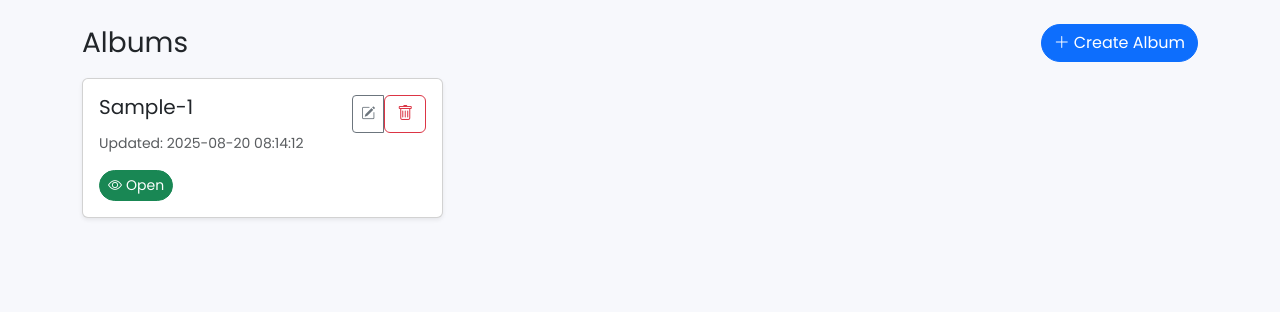
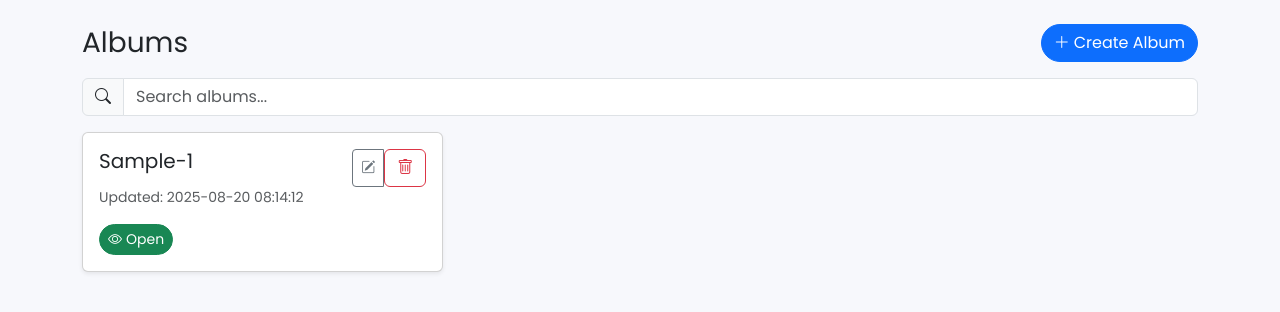
Before and after one commit to senthu1810/photo-gallery-app, a PHP site: page /dashboard.php in a window 1280 px wide. Shown: the part 56-368 px from the top of the page. Run offline with PHP 8.4, Linux system fonts and the light colour scheme; a user stored in the database is signed in; data comes from the database, SQL or seed files in the repository.

Commit message:
Update dashboard.php

```diff
--- a/dashboard.php
+++ b/dashboard.php
@@ -153,8 +153,14 @@ $stmt->close();
     </button>
   </div>
 
+  <!-- Search Bar -->
+<div class="input-group mb-3">
+  <span class="input-group-text"><i class="bi bi-search"></i></span>
+  <input type="text" id="albumSearch" class="form-control" placeholder="Search albums...">
+</div>
+
   <!-- Albums grid -->
-  <div class="row g-3">
+  <div class="row g-3" id="albumsContainer">
     <?php if (empty($albums)): ?>
       <div class="col-12">
         <div class="text-center text-muted py-5">
@@ -257,5 +263,18 @@ $stmt->close();
     location.reload(); // simple reset
   }
 </script>
+
+<script>
+document.getElementById('albumSearch').addEventListener('keyup', function() {
+  const query = this.value;
+  fetch('search_albums.php?q=' + encodeURIComponent(query))
+    .then(res => res.text())
+    .then(data => {
+      document.getElementById('albumsContainer').innerHTML = data;
+    })
+    .catch(err => console.error(err));
+});
+</script>
+
 </body>
 </html>
```
